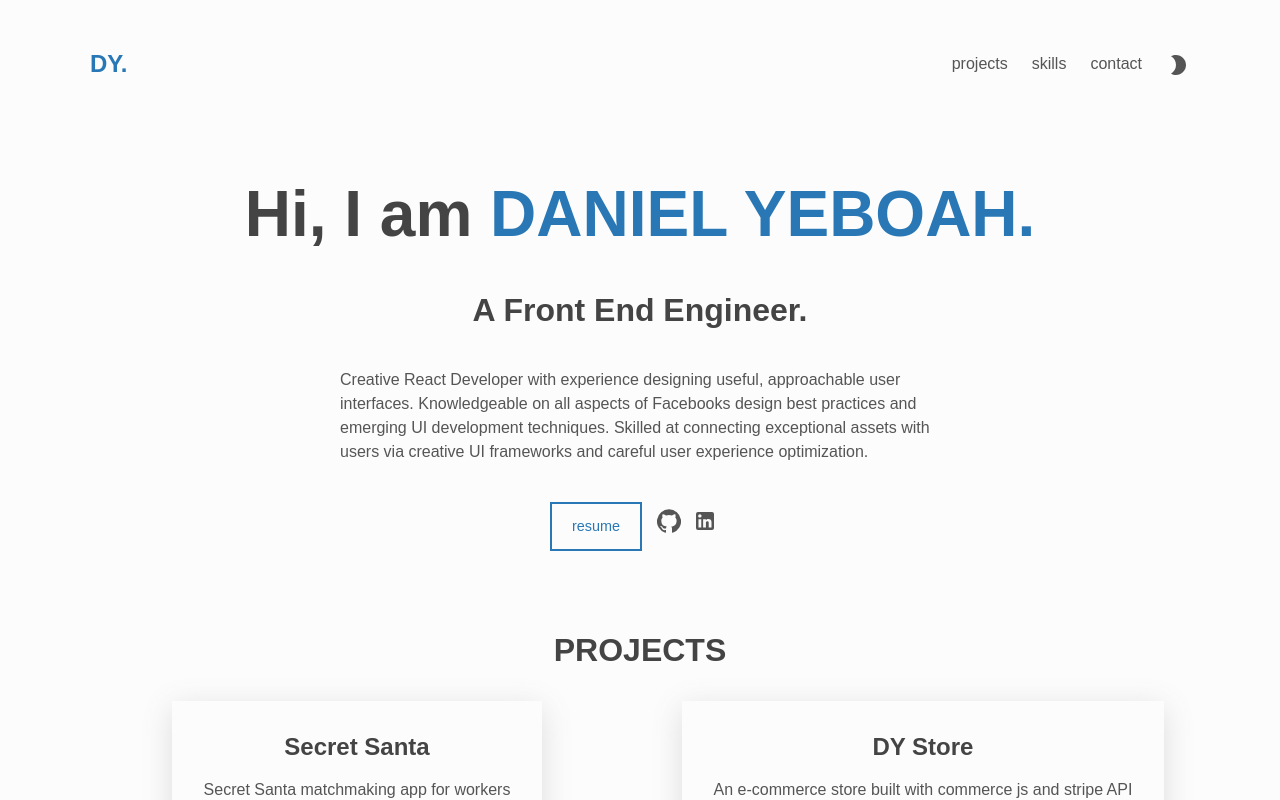
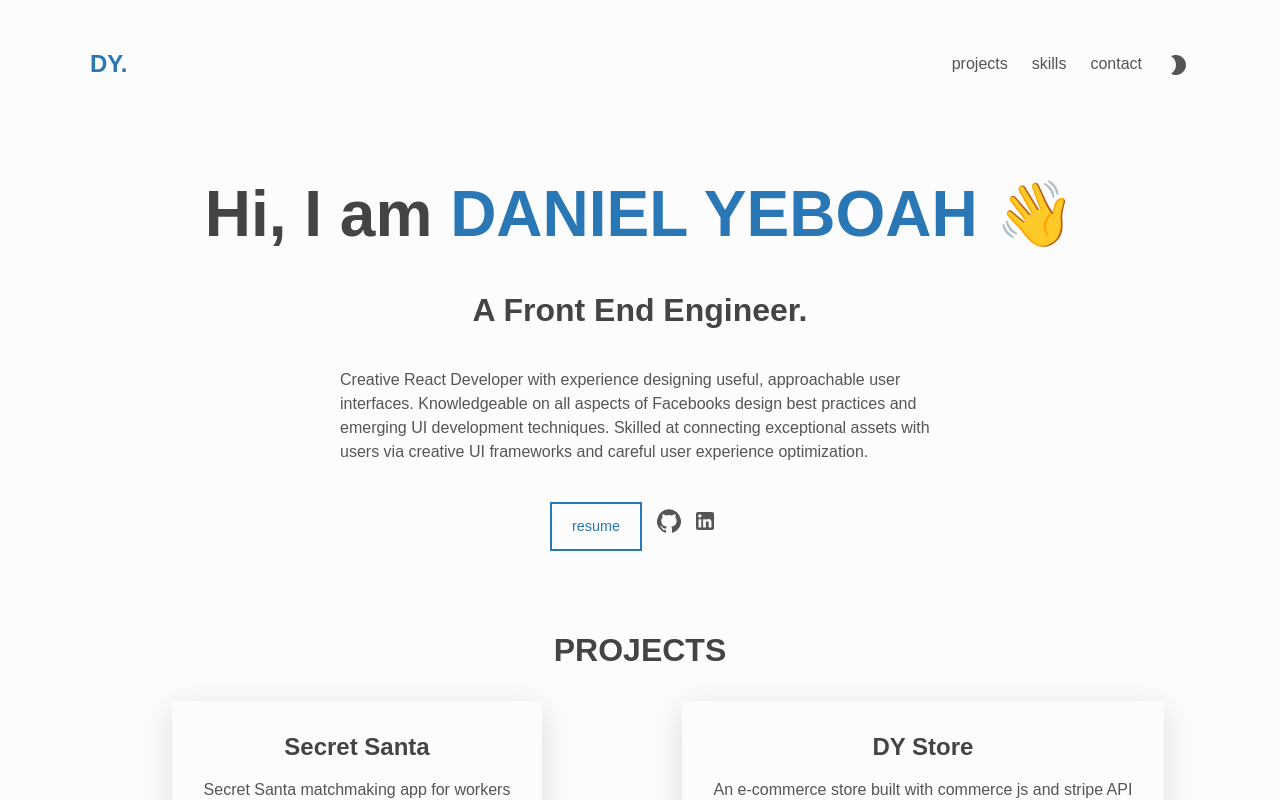
Before and after one commit to dyofficial/portfolio, a React (Create React App) app: page / in a window 1280 px wide. Shown: the top 800 px of the page. Built offline with nearby package versions, Linux system fonts and the light colour scheme.

Commit message:
minor changes

```diff
--- a/src/components/About/About.js
+++ b/src/components/About/About.js
@@ -10,7 +10,7 @@ const About = () => {
     <div className="about center">
       {name && (
         <h1>
-          Hi, I am <span className="about__name">{name}.</span>
+          Hi, I am <span className="about__name">{name} 👋</span>
         </h1>
       )}
 
```
